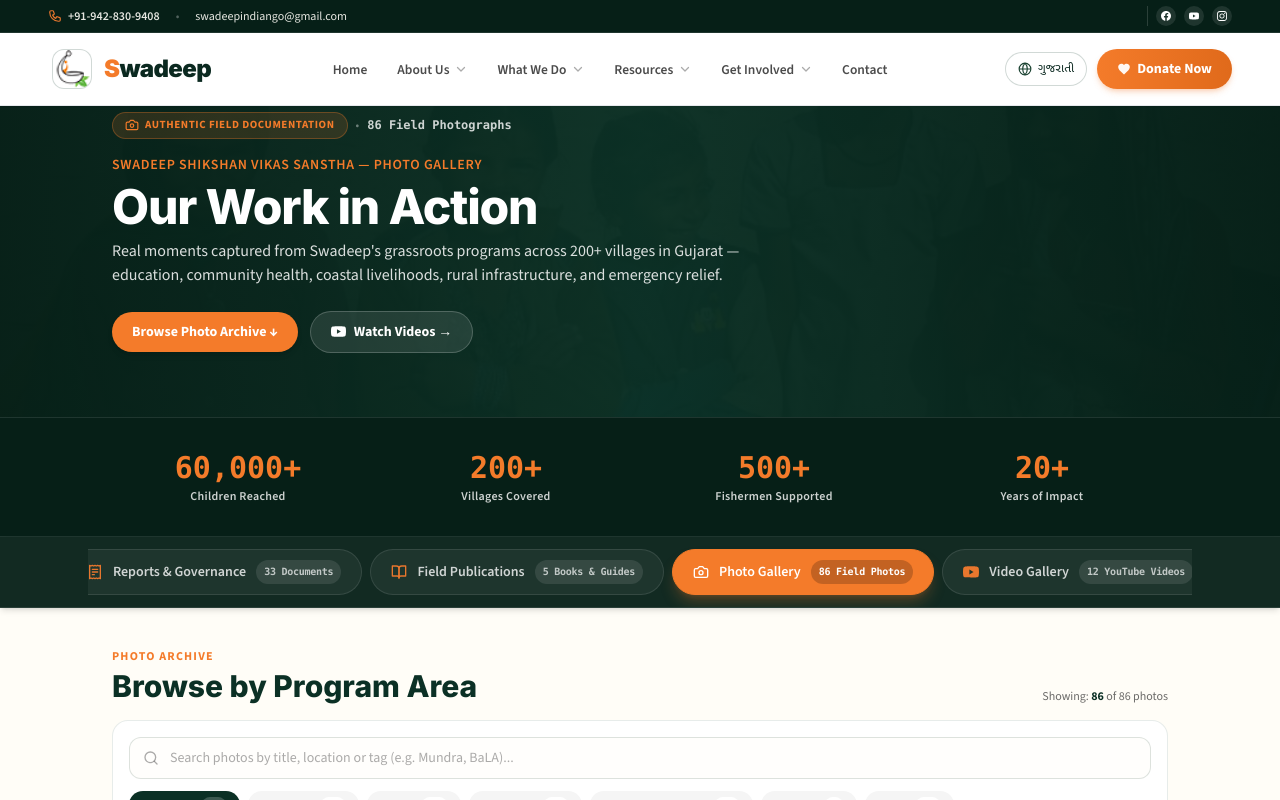
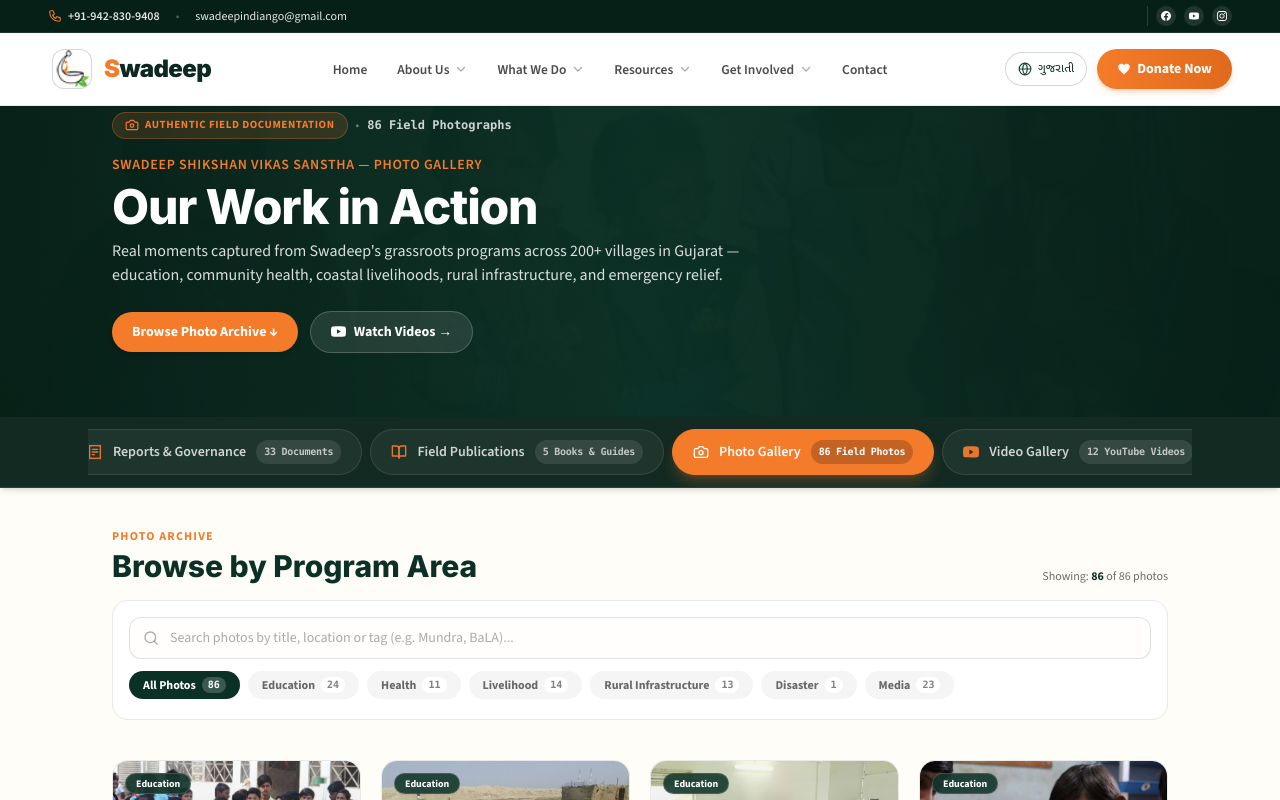
Before and after one commit to techprograming/swadeep, a Next.js app: page /gallery in a window 1280 px wide. Shown: the top 800 px of the page. Built offline with nearby package versions, Linux system fonts and the light colour scheme.

Commit message:
Remove impact statistics banner from gallery page

```diff
--- a/src/app/gallery/page.tsx
+++ b/src/app/gallery/page.tsx
@@ -78,14 +78,6 @@ function PlayIcon({ className }: { className?: string }) {
     </svg>
   );
 }
-
-// ─── Impact stats ──────────────────────────────────────────────────────────────
-const IMPACT_STATS = [
-  { value: "60,000+", label: "Children Reached", labelGu: "બાળકો સ્પર્શ્યા" },
-  { value: "200+",    label: "Villages Covered", labelGu: "ગામો આવરી લીધા" },
-  { value: "500+",    label: "Fishermen Supported", labelGu: "માછીમારોને સહાય" },
-  { value: "20+",     label: "Years of Impact", labelGu: "વર્ષની સેવા" },
-];
 
 // ─── Program exploration sections (compact links, zero repeated photos) ──────
 const PROGRAM_EXPLORATION = [
@@ -573,26 +565,6 @@ export default function GalleryPage() {
         </div>
       </section>
 
-      {/* ════════════════════════════════════
-          2. COMPACT IMPACT STATISTICS
-      ════════════════════════════════════ */}
-      <section className="bg-[#061F17] py-6 border-y border-white/10" aria-label="Verified Impact Statistics">
-        <div className="container-wide section-padding max-w-6xl mx-auto">
-          <div className="grid grid-cols-2 md:grid-cols-4 gap-4 text-center">
-            {IMPACT_STATS.map((s) => (
-              <div key={s.label} className="p-2 space-y-0.5">
-                <div className="font-heading text-2xl sm:text-3xl font-extrabold text-[#F47B2A] font-mono">
-                  {s.value}
-                </div>
-                <div className="text-white/80 text-xs font-semibold tracking-wide">
-                  {isGujarati ? s.labelGu : s.label}
-                </div>
-              </div>
-            ))}
-          </div>
-        </div>
-      </section>
-
       {/* Shared Media Sub-Navigation */}
       <MediaSubNav activeTab="gallery" />
 
```
